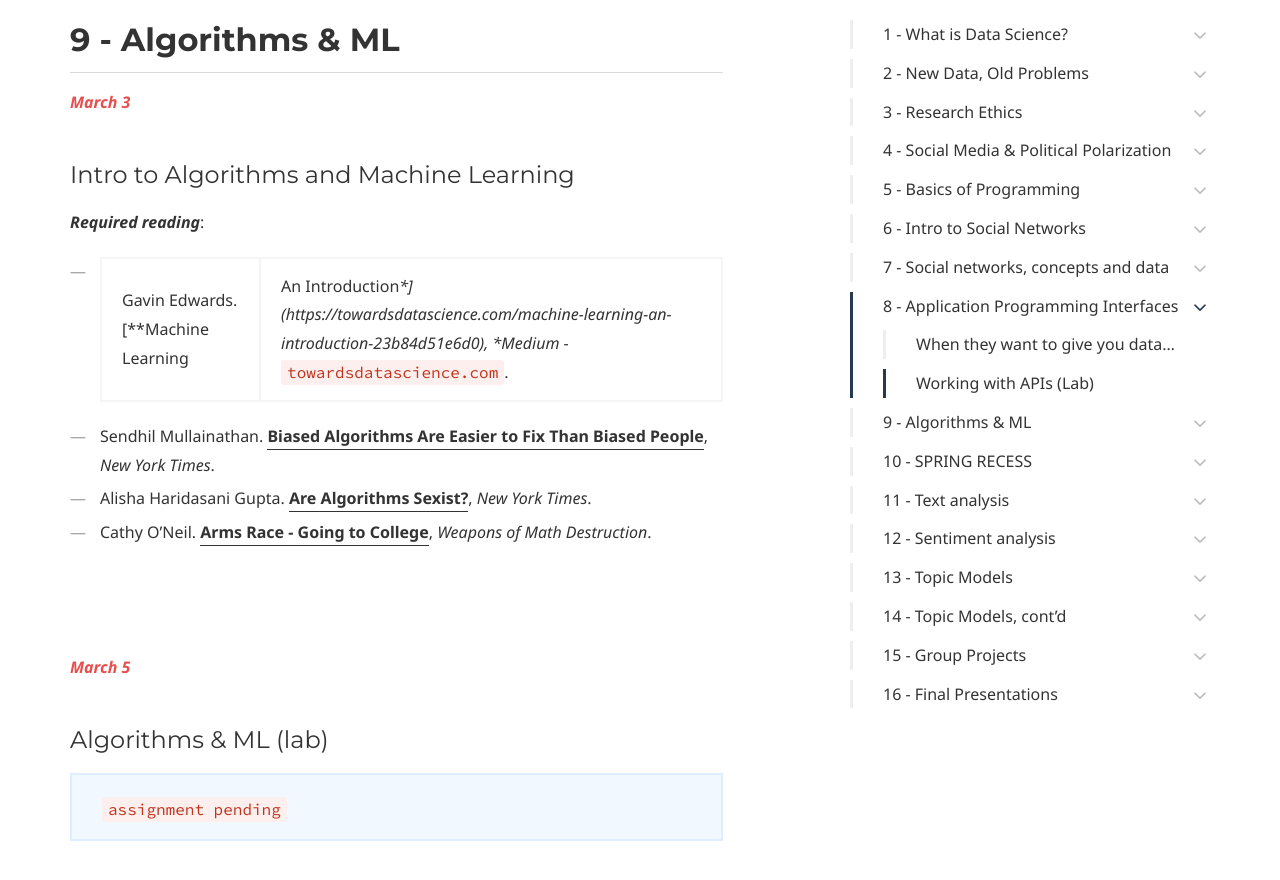
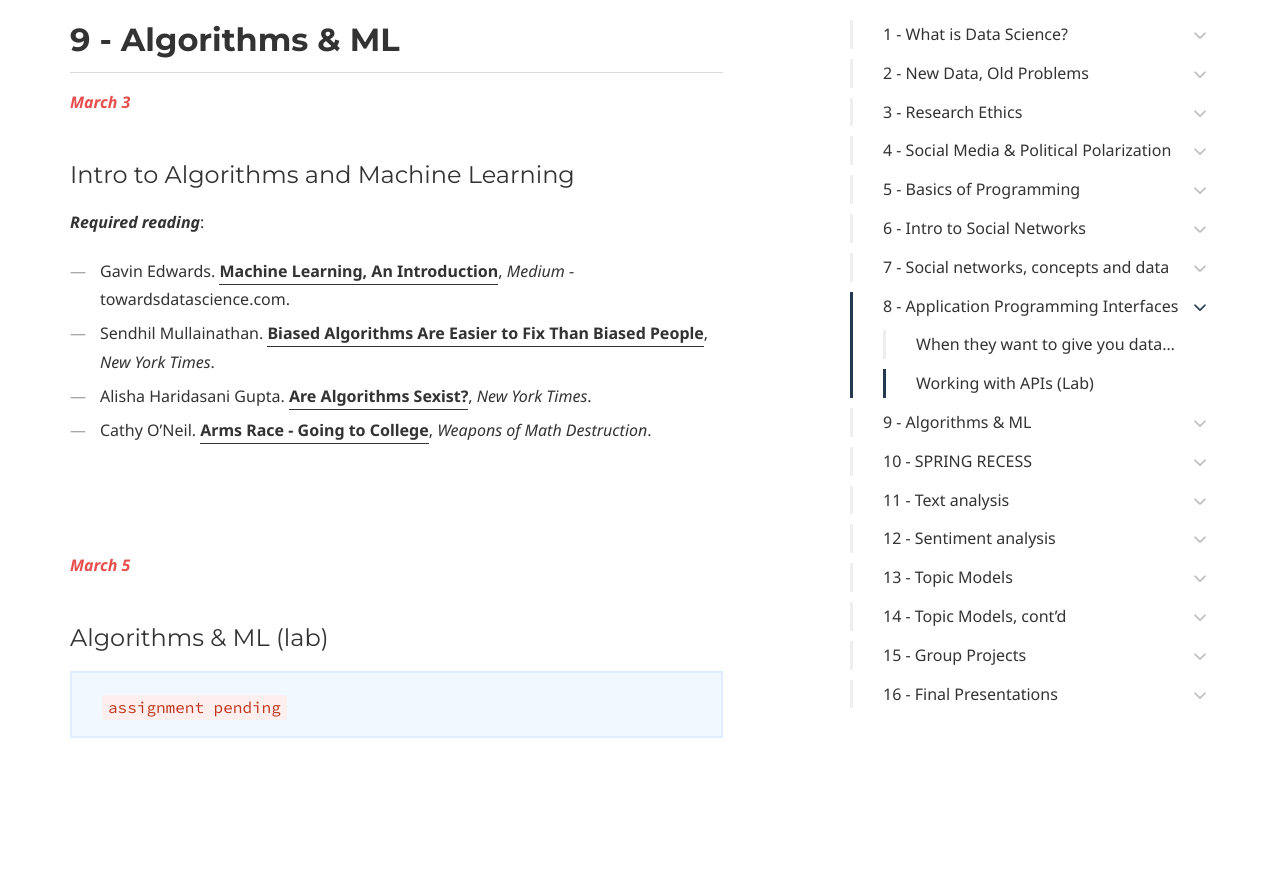
Before and after one commit to dssoc/dssoc.github.io, a Jekyll site: the page built from schedule.md, in a window 1280 px wide and 900 px high, scrolled down 11355 px. Shown: the top 880 px of the window. Built offline with Jekyll 4.4.1, drawn with Linux system fonts in a browser that asks for light colours; some web fonts are replaced.

Commit message:
update schedule reading for ML

```diff
--- a/schedule.md
+++ b/schedule.md
@@ -320,7 +320,7 @@ For these excercises, you will need the following datasets:<br/>
 ***Required reading***:
 <br/>
 
-- Gavin Edwards. [**Machine Learning | An Introduction**](https://towardsdatascience.com/machine-learning-an-introduction-23b84d51e6d0), *Medium* - `towardsdatascience.com`.
+- Gavin Edwards. [**Machine Learning, An Introduction**](https://towardsdatascience.com/machine-learning-an-introduction-23b84d51e6d0), *Medium* - towardsdatascience.com.
 - Sendhil Mullainathan. [**Biased Algorithms Are Easier to Fix Than Biased People**](https://www.nytimes.com/2019/12/06/business/algorithm-bias-fix.html), *New York Times*.
 - Alisha Haridasani Gupta. [**Are Algorithms Sexist?**](https://www.nytimes.com/2019/11/15/us/apple-card-goldman-sachs.html), *New York Times*.
 - Cathy O'Neil. [**Arms Race - Going to College**](https://github.com/dssoc/dssoc.github.io/raw/master/docs/WeaponsofMathDestruction_Chapter3.pdf), *Weapons of Math Destruction*.
```
